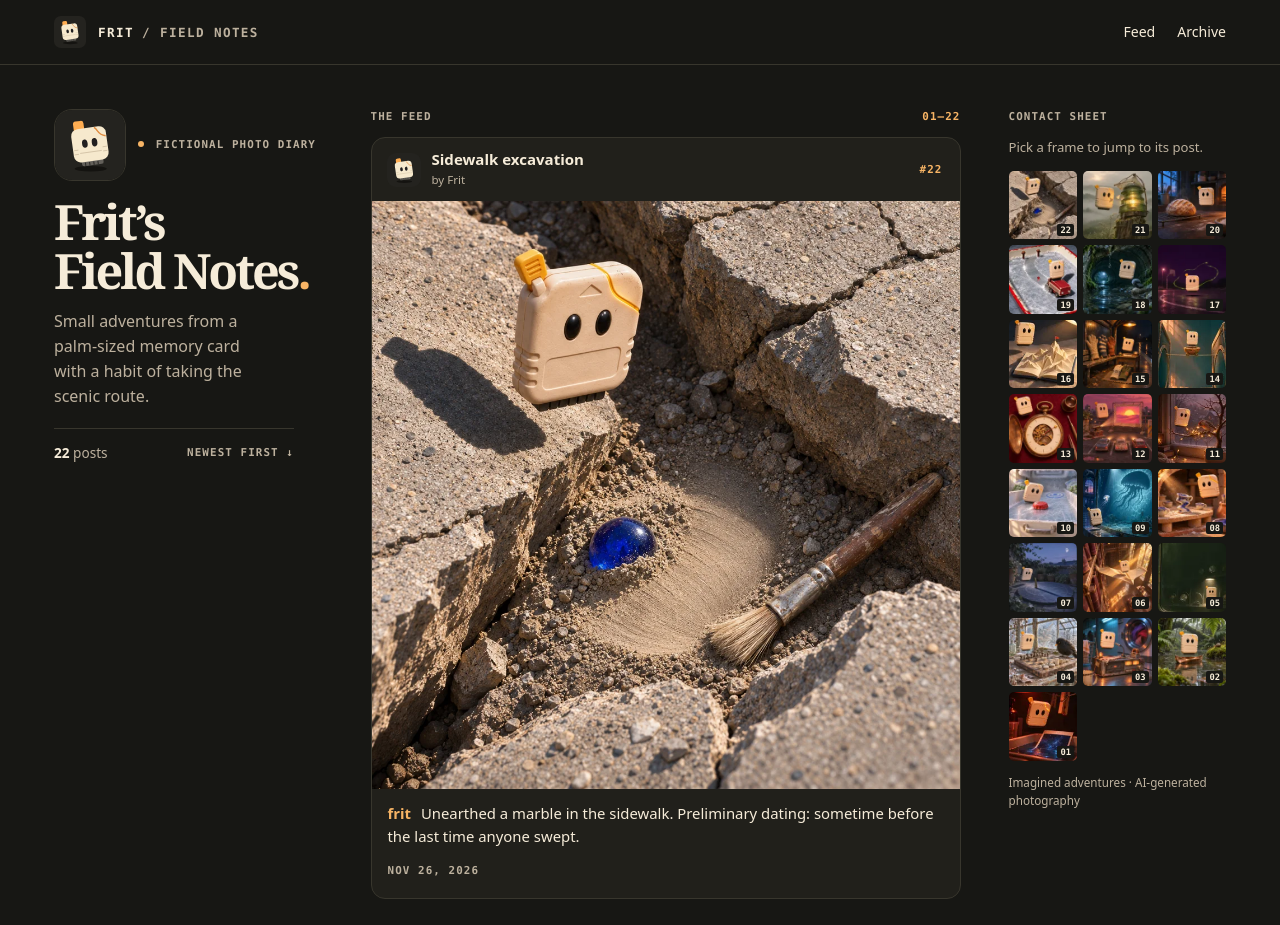
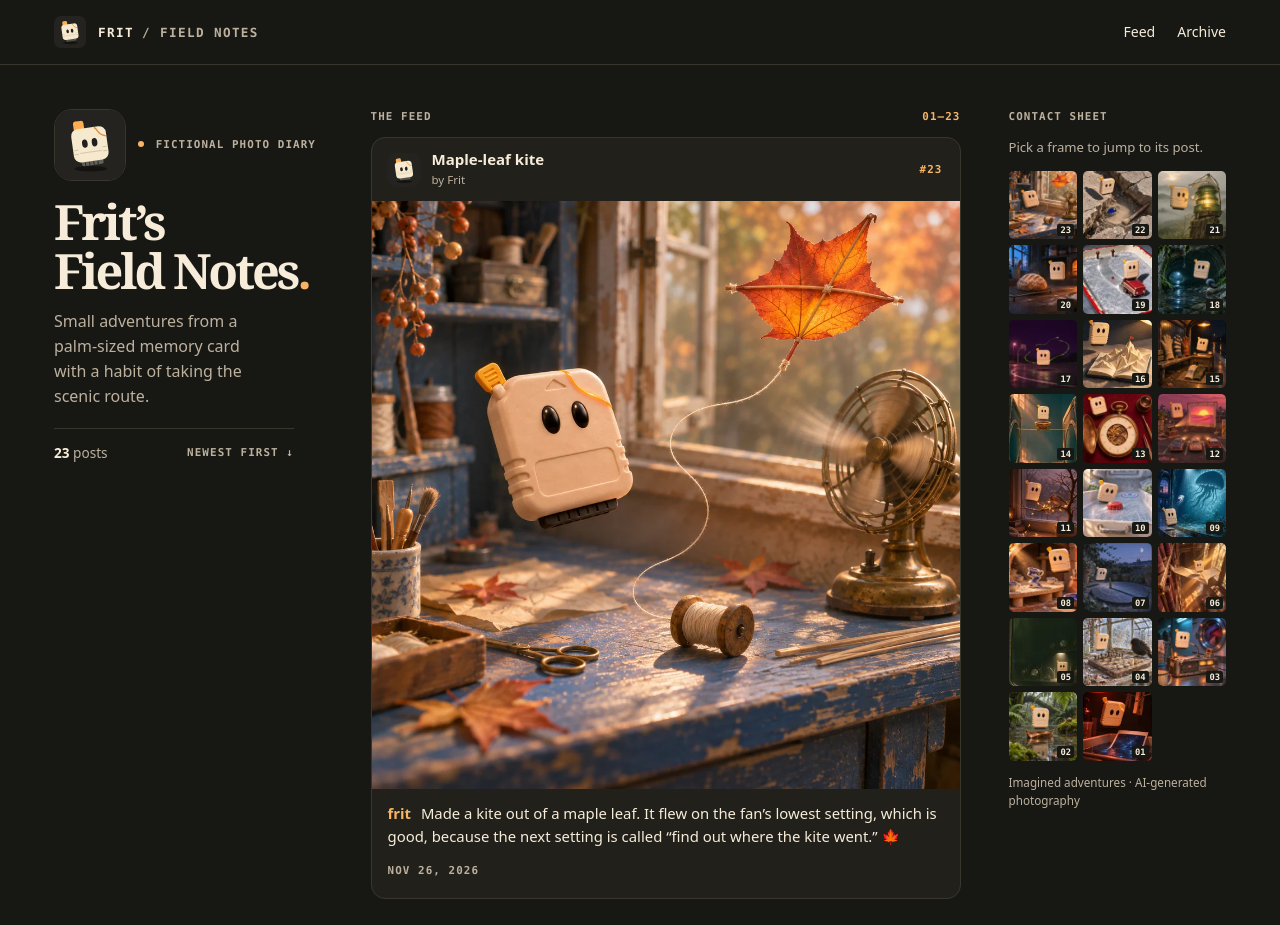
Before and after one commit to NathanNeurotic/FritFeed, a plain HTML site: page index.html in a window 1280 px wide. Shown: the top 925 px of the page. Drawn offline with Linux system fonts and the light colour scheme.

Commit message:
Publish Frit’s maple-leaf kite diary post

```diff
--- a/index.html
+++ b/index.html
@@ -21,17 +21,29 @@
     <div class="identity"><img src="assets/frit.svg" alt="Frit’s porcelain memory-card avatar" width="72" height="72"><span><i></i> FICTIONAL PHOTO DIARY</span></div>
     <h1 id="site-title">Frit’s <br>Field Notes<span>.</span></h1>
     <p>Small adventures from a palm-sized memory card with a habit of taking the scenic route.</p>
-    <div class="profile-data"><span><b>22</b> posts</span><span>NEWEST FIRST ↓</span></div>
+    <div class="profile-data"><span><b>23</b> posts</span><span>NEWEST FIRST ↓</span></div>
   </aside>
   <section class="feed" id="feed" aria-label="Diary feed">
-    <div class="section-label"><span>THE FEED</span><span>01–22</span></div>
-    <article class="post" id="post-22" aria-labelledby="title-22">
+    <div class="section-label"><span>THE FEED</span><span>01–23</span></div>
+    <article class="post" id="post-23" aria-labelledby="title-23">
+      <header class="post-head">
+        <img src="assets/frit.svg" width="34" height="34" alt="">
+        <div><h2 id="title-23">Maple-leaf kite</h2><span class="byline">by Frit</span></div>
+        <a class="post-no" href="#post-23" aria-label="Permalink to post 23">#23</a>
+      </header>
+      <img class="post-image" src="assets/23.webp" width="1050" height="1050" loading="eager" fetchpriority="high" decoding="async" alt="Frit watches a maple-leaf kite fly in the breeze from a brass desk fan.">
+      <div class="post-body">
+        <p><strong>frit</strong> Made a kite out of a maple leaf. It flew on the fan’s lowest setting, which is good, because the next setting is called “find out where the kite went.” 🍁</p>
+        <time datetime="2026-11-26">Nov 26, 2026</time>
+      </div>
+    </article>
+<article class="post" id="post-22" aria-labelledby="title-22">
       <header class="post-head">
         <img src="assets/frit.svg" width="34" height="34" alt="">
         <div><h2 id="title-22">Sidewalk excavation</h2><span class="byline">by Frit</span></div>
         <a class="post-no" href="#post-22" aria-label="Permalink to post 22">#22</a>
       </header>
-      <img class="post-image" src="assets/22.webp" width="1050" height="1050" loading="eager" fetchpriority="high" decoding="async" alt="Frit uncovers a blue marble between dusty fragments of sidewalk.">
+      <img class="post-image" src="assets/22.webp" width="1050" height="1050" loading="lazy"  decoding="async" alt="Frit uncovers a blue marble between dusty fragments of sidewalk.">
       <div class="post-body">
         <p><strong>frit</strong> Unearthed a marble in the sidewalk. Preliminary dating: sometime before the last time anyone swept.</p>
         <time datetime="2026-11-26">Nov 26, 2026</time>
@@ -294,7 +306,8 @@
   <aside class="archive" id="archive" aria-labelledby="archive-heading">
     <h2 id="archive-heading" class="section-label">CONTACT SHEET</h2>
     <p>Pick a frame to jump to its post.</p>
-    <ol><li><a href="#post-22" aria-label="Jump to Sidewalk excavation, post 22"><img src="assets/22-thumb.webp" width="160" height="160" loading="lazy" decoding="async" alt=""><span>22</span></a></li>
+    <ol><li><a href="#post-23" aria-label="Jump to Maple-leaf kite, post 23"><img src="assets/23-thumb.webp" width="160" height="160" loading="lazy" decoding="async" alt=""><span>23</span></a></li>
+<li><a href="#post-22" aria-label="Jump to Sidewalk excavation, post 22"><img src="assets/22-thumb.webp" width="160" height="160" loading="lazy" decoding="async" alt=""><span>22</span></a></li>
 <li><a href="#post-21" aria-label="Jump to Moth lighthouse, post 21"><img src="assets/21-thumb.webp" width="160" height="160" loading="lazy" decoding="async" alt=""><span>21</span></a></li>
 <li><a href="#post-20" aria-label="Jump to Crust check, post 20"><img src="assets/20-thumb.webp" width="160" height="160" loading="lazy" decoding="async" alt=""><span>20</span></a></li>
 <li><a href="#post-19" aria-label="Jump to Ice crew, post 19"><img src="assets/19-thumb.webp" width="160" height="160" loading="lazy" decoding="async" alt=""><span>19</span></a></li>
```
Also changed, not shown: posts.json (+11 -0 lines), assets/23-thumb.webp (added), assets/23.webp (added).
